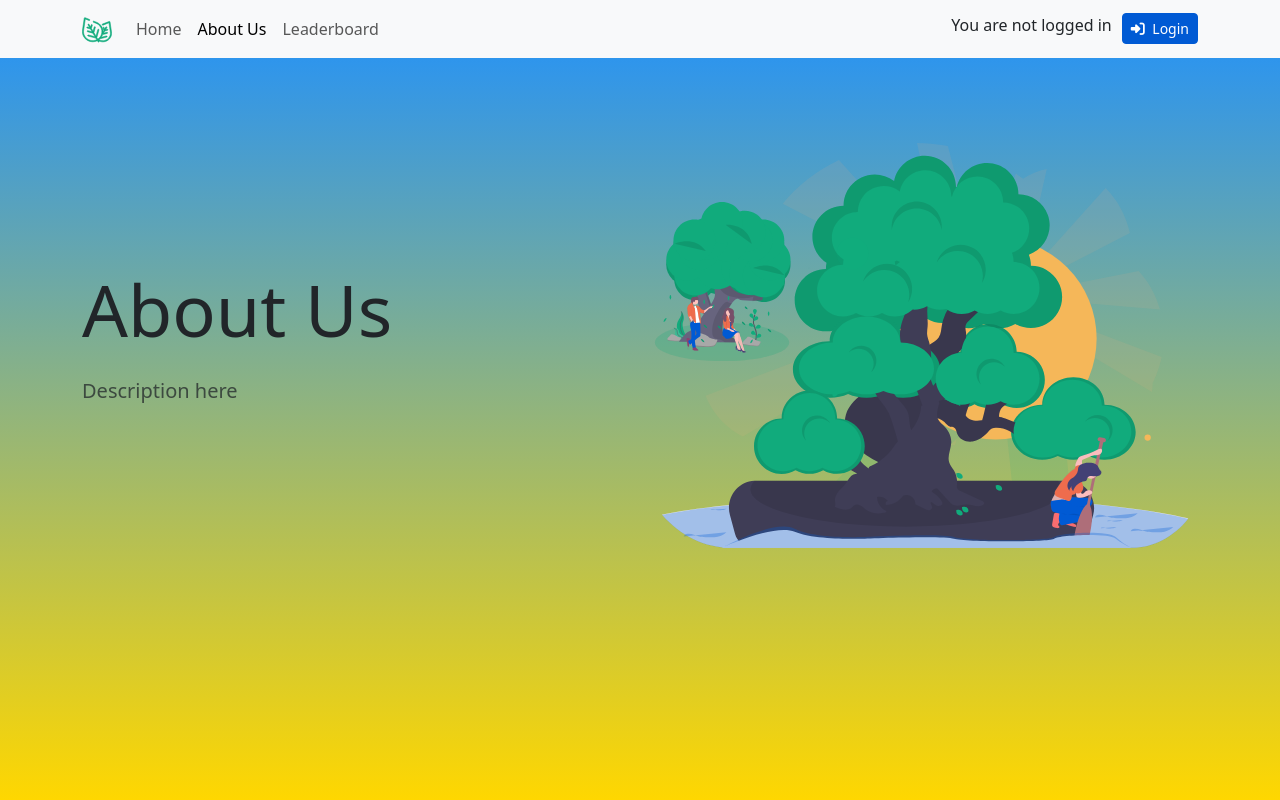
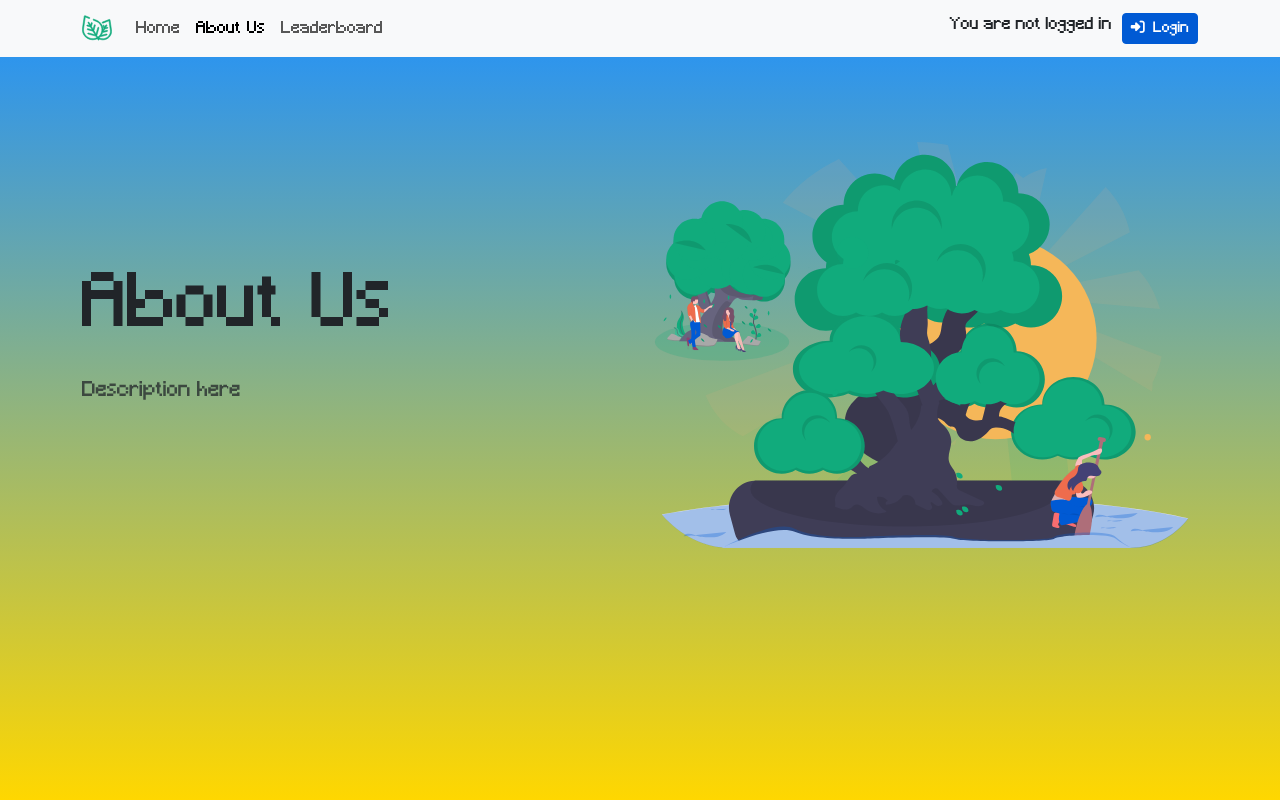
Before and after one commit to hg510/groupsoftware, a Django app: page /about/ in a window 1280 px wide. Run offline with Django 5.2, Linux system fonts and the light colour scheme; some libraries are stand-ins or nearby versions.

Commit message:
change font

```diff
--- a/beegarden/static/css/global.css
+++ b/beegarden/static/css/global.css
@@ -43,3 +43,10 @@
 .navbar {
     background-color: #fff;
 }
+@font-face {
+    font-family: 'Minecraft';
+    src: url('../fonts/Minecraft.ttf')
+}
+body {
+    font-family: 'Minecraft';
+}
--- a/beegarden/templates/base.html
+++ b/beegarden/templates/base.html
@@ -18,5 +18,13 @@
     {% endblock %}
   </main>
 </body>
-
+<style>
+@font-face {
+    font-family: 'Minecraft';
+    src: url('../fonts/Minecraft.ttf')
+}
+body {
+    font-family: 'Minecraft';
+}
+</style>
 </html>
```
Also changed, not shown: beegarden/static/fonts/Minecraft.ttf (added).
